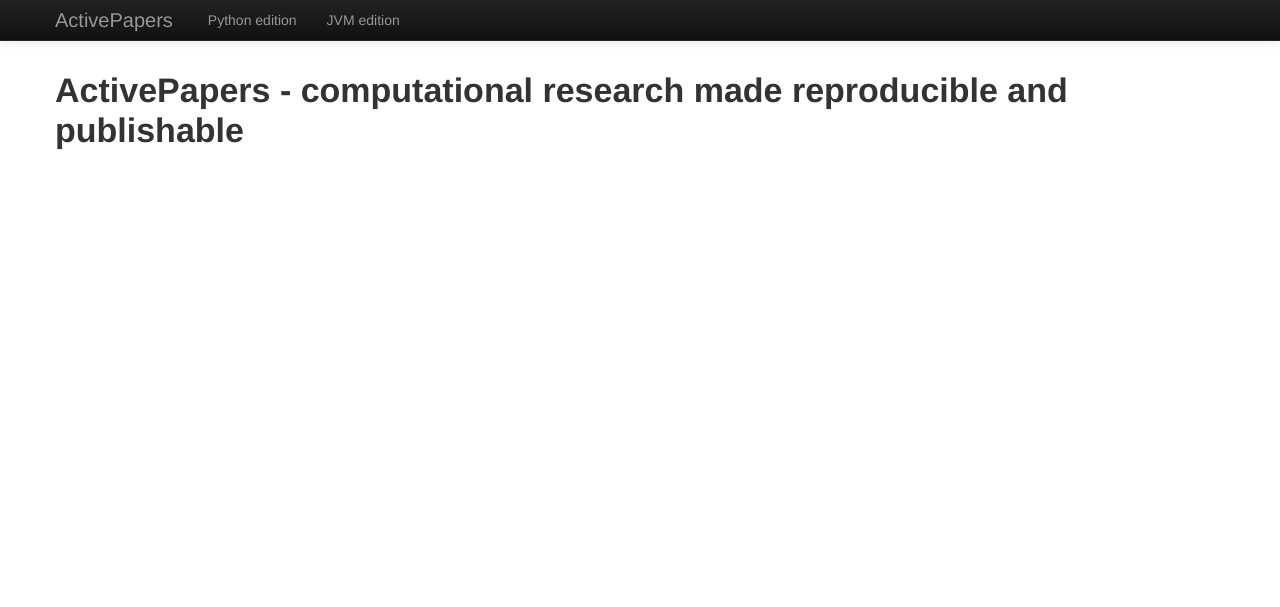
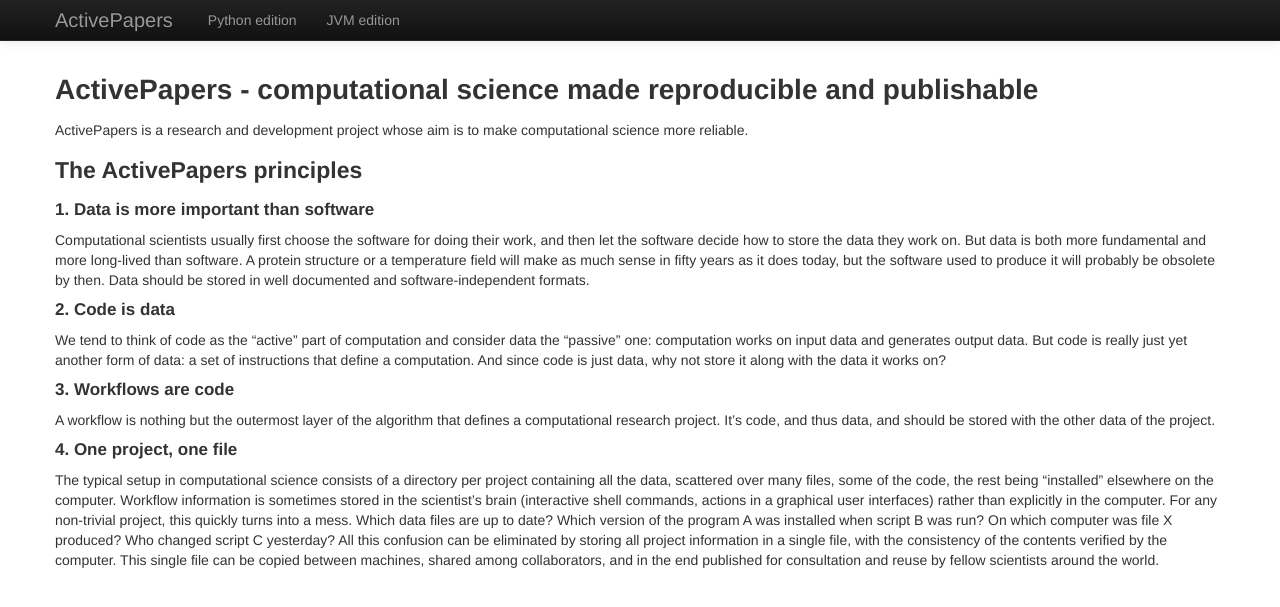
Before and after one commit to activepapers/activepapers.github.io, a Jekyll site: the page built from index.md, in a window 1280 px wide. Shown: the top 607 px of the page. Built offline with Jekyll 4.4.1, drawn with Linux system fonts in a browser that asks for light colours; Markdown is read by kramdown in place of the engine named in the settings.

Commit message:
More content for the landing page

```diff
--- a/index.md
+++ b/index.md
@@ -3,4 +3,50 @@ layout: default
 title: ActivePapers
 ---
 
-# ActivePapers - computational research made reproducible and publishable
+## ActivePapers - computational science made reproducible and publishable
+
+ActivePapers is a research and development project whose aim is to
+make computational science more reliable.
+
+### The ActivePapers principles
+
+#### 1. Data is more important than software
+
+Computational scientists usually first choose the software for doing
+their work, and then let the software decide how to store the data
+they work on. But data is both more fundamental and more long-lived
+than software. A protein structure or a temperature field will make as
+much sense in fifty years as it does today, but the software used to
+produce it will probably be obsolete by then. Data should be stored in
+well documented and software-independent formats.
+
+#### 2. Code is data
+
+We tend to think of code as the "active" part of computation and
+consider data the "passive" one: computation works on input data and
+generates output data. But code is really just yet another form of
+data: a set of instructions that define a computation. And since code
+is just data, why not store it along with the data it works on?
+
+#### 3. Workflows are code
+
+A workflow is nothing but the outermost layer of the algorithm that
+defines a computational research project. It's code, and thus data,
+and should be stored with the other data of the project.
+
+#### 4. One project, one file
+
+The typical setup in computational science consists of a directory per
+project containing all the data, scattered over many files, some of
+the code, the rest being "installed" elsewhere on the computer.
+Workflow information is sometimes stored in the scientist's brain
+(interactive shell commands, actions in a graphical user interfaces)
+rather than explicitly in the computer. For any non-trivial project,
+this quickly turns into a mess. Which data files are up to date?
+Which version of the program A was installed when script B was run?
+On which computer was file X produced? Who changed script C yesterday?
+All this confusion can be eliminated by storing all project
+information in a single file, with the consistency of the contents
+verified by the computer. This single file can be copied between
+machines, shared among collaborators, and in the end published
+for consultation and reuse by fellow scientists around the world.
```
